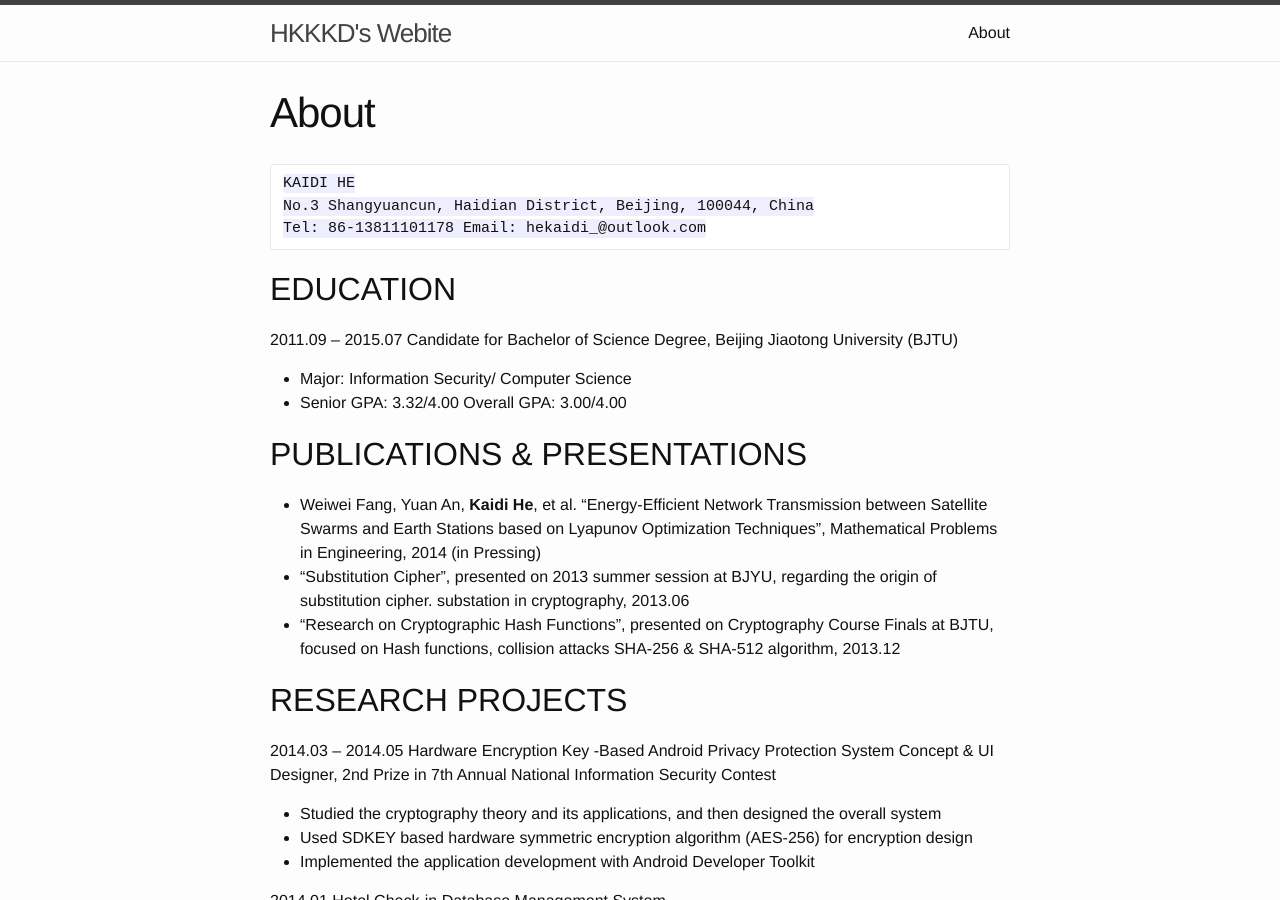
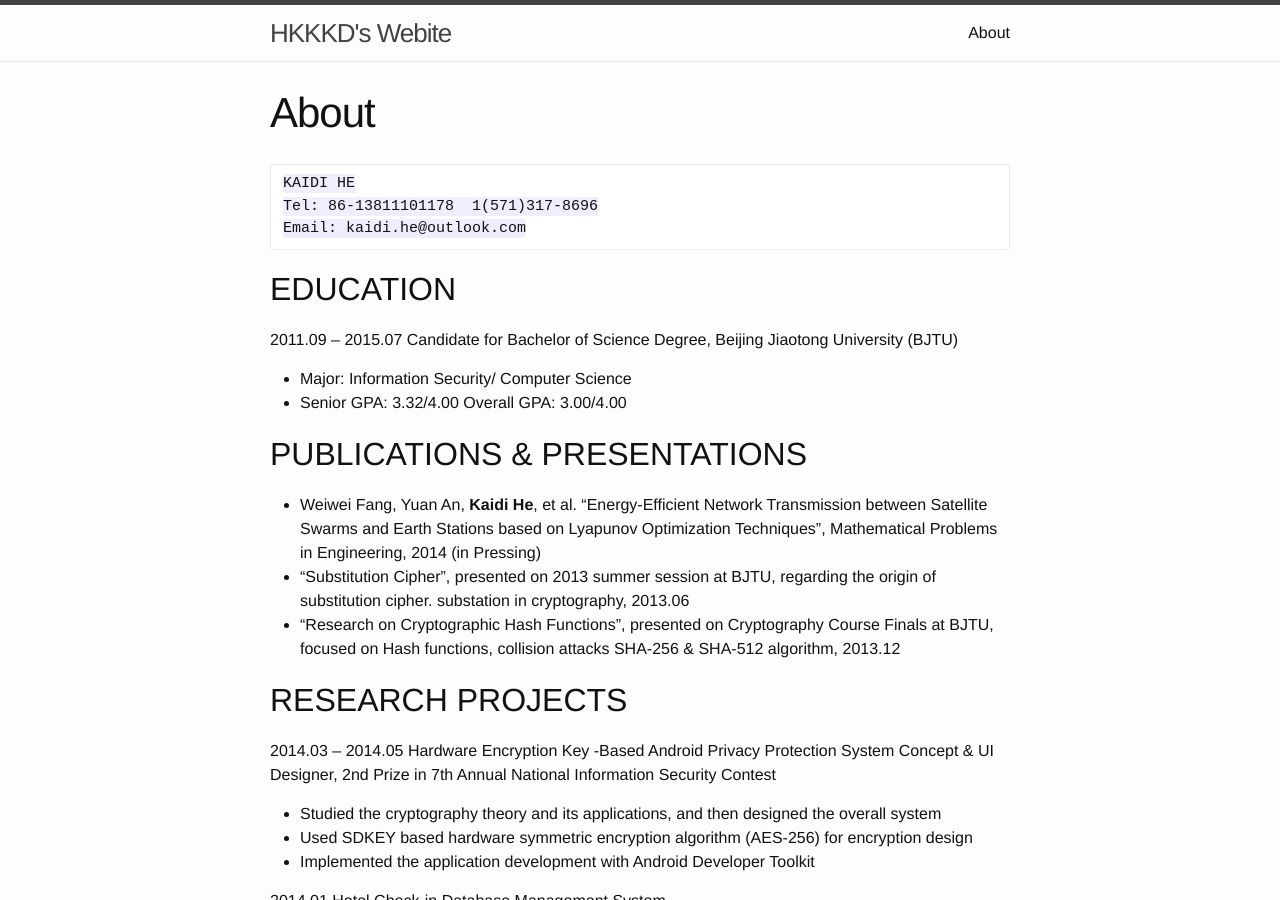
Before and after one commit to HKKKD/hkkkd.github.io, a Jekyll site: the page built from about.md, in a window 1280 px wide and 900 px high. Built offline with Jekyll 4.4.1, drawn with Linux system fonts in a browser that asks for light colours; Markdown is read by kramdown in place of the engine named in the settings; some of the changed text lies outside the part shown.

Commit message:
cv update

```diff
--- a/about.md
+++ b/about.md
@@ -5,8 +5,8 @@ permalink: /about/
 ---
 
 	KAIDI HE
-	No.3 Shangyuancun, Haidian District, Beijing, 100044, China
-	Tel: 86-13811101178 Email: hekaidi_@outlook.com
+	Tel: 86-13811101178  1(571)317-8696
+    Email: kaidi.he@outlook.com
 
 ##EDUCATION
 
@@ -17,7 +17,7 @@ permalink: /about/
 
 ##PUBLICATIONS & PRESENTATIONS
 - Weiwei Fang, Yuan An, __Kaidi He__, et al. “Energy-Efficient Network Transmission between Satellite Swarms and Earth Stations based on Lyapunov Optimization Techniques”, Mathematical Problems in Engineering, 2014 (in Pressing)
-- “Substitution Cipher”, presented on 2013 summer session at BJYU, regarding the origin of substitution cipher. substation in cryptography, 2013.06
+- “Substitution Cipher”, presented on 2013 summer session at BJTU, regarding the origin of substitution cipher. substation in cryptography, 2013.06
 - “Research on Cryptographic Hash Functions”, presented on Cryptography Course Finals at BJTU, focused on Hash functions, collision attacks SHA-256 & SHA-512 algorithm, 2013.12
 
 ##RESEARCH PROJECTS
```
Also changed, not shown: other parts of about.md (+1 -1 lines).
